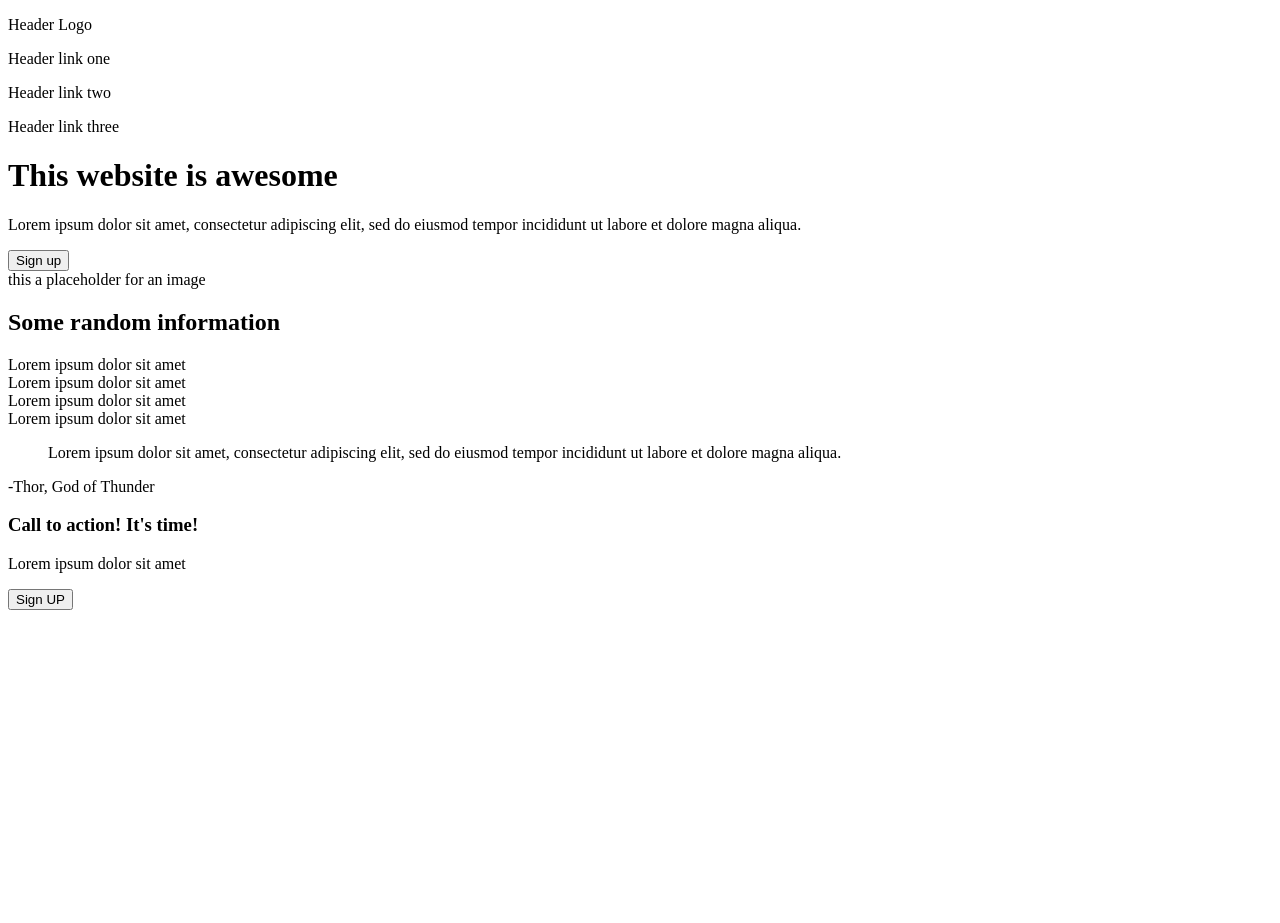
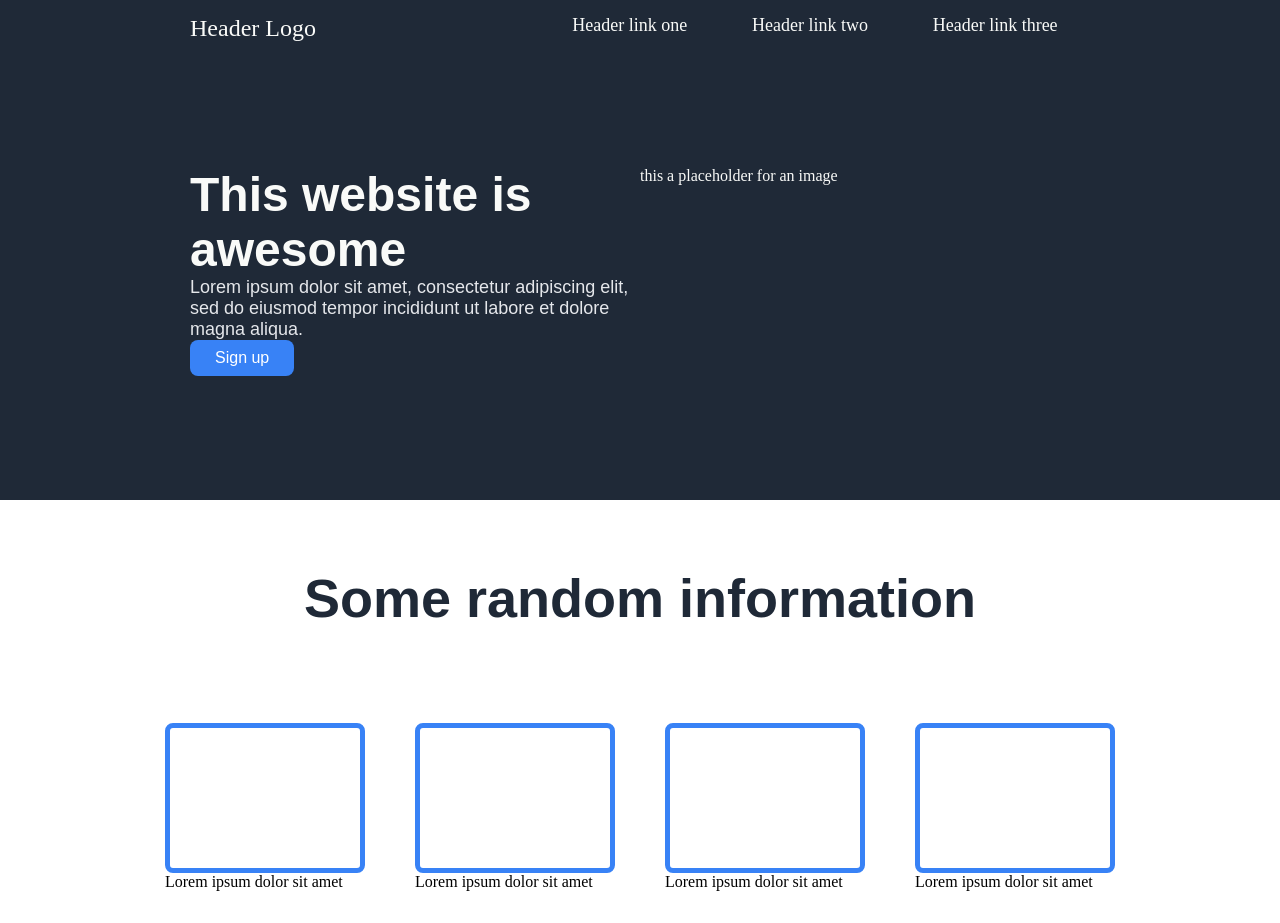
Before and after one commit to ekouegaba/landing-page, a plain HTML site: page index.html in a window 1280 px wide. Shown: the top 923 px of the page. Before the commit the page ends 800 px from the top, so only its background shows below. Drawn offline with Linux system fonts and the light colour scheme.

Commit message:
Home page created

```diff
--- a/index.html
+++ b/index.html
@@ -1,22 +1,29 @@
 <!DOCTYPE html>
 <html lang="en">
+
 <head>
     <meta charset="UTF-8">
+    <meta http-equiv="X-UA-Compatible" content="IE=edge">
     <meta name="viewport" content="width=device-width, initial-scale=1.0">
+    <link rel="stylesheet" href="styles/styles.css">
     <title>Document</title>
 </head>
+
 <body>
     <div class="header-section">
-        <div class="header-logo-text">
-            <p>Header Logo</p>
+        <div class="header-container">
+            <div class="header-top-half">
+                <div class="logo-link">
+                    Header Logo
                 </div>
-        <div class="header-links">
-            <p>Header link one</p>
-            <p>Header link two</p>
-            <p>Header link three</p>
+                <div class="other-links">
+                    <div><a href="">Header link one</a></div>
+                    <div><a href="">Header link two</a></div>
+                    <div><a href="">Header link three</a></div>
                 </div>
-        <div class="header-image-section">
-            <div class="header-content-left">
+            </div>
+            <div class="header-bottom-half">
+                <div class="bottom-half-left-container">
                     <h1>This website is awesome</h1>
                     <p>
                         Lorem ipsum dolor sit amet, consectetur adipiscing elit,
@@ -25,27 +32,44 @@
                     </p>
                     <button class="sign-up-button">Sign up</button>
                 </div>
-            <div class="header-content-right">
+                <div class="image-container">
                     <div>this a placeholder for an image</div>
                 </div>
             </div>
+
         </div>
-    <div class="randomn-info-section">
+
+    </div>
+    <div class="random-info-section">
+        <div class="random-info-header">
             <h2>Some random information</h2>
+        </div>
+        <div class="random-info-boxes-container">
             <div class="first-box">
+                <div class="box-content">
+                </div>
                 <caption>Lorem ipsum dolor sit amet</caption>
             </div>
+
             <div class="second-box">
+                <div class="box-content">
+                </div>
                 <caption>Lorem ipsum dolor sit amet</caption>
             </div>
             <div class="third-box">
+                <div class="box-content">
+                </div>
                 <caption>Lorem ipsum dolor sit amet</caption>
             </div>
             <div class="fourth-box">
+                <div class="box-content">
+                </div>
                 <caption>Lorem ipsum dolor sit amet</caption>
             </div>
         </div>
+    </div>
     <div class="quote-section">
+        <div class="quote-container">
             <blockquote>
                 Lorem ipsum dolor sit amet, consectetur adipiscing elit,
                 sed do eiusmod tempor incididunt ut labore et
@@ -53,12 +77,20 @@
             </blockquote>
             <p>-Thor, God of Thunder</p>
         </div>
-    <div class="footer">
-        <div class="action-footer">
+    </div>
+    <div class="footer-section">
+        <div class="footer-container">
+
+            <div class="footer-box">
+                <div class="footer-text">
                     <h3>Call to action! It's time!</h3>
                     <p>Lorem ipsum dolor sit amet</p>
+                </div>
                 <button class="footer-button">Sign UP</button>
+            </div>
+
         </div>
     </div>
 </body>
+
 </html>
--- /dev/null
+++ b/styles/styles.css
@@ -0,0 +1,196 @@
+* {
+    margin: 0;
+    padding: 0;
+    box-sizing: border-box;
+}
+
+
+div.header-section {
+    background-color: #1f2937;
+    color: #f9faf8;
+
+}
+
+.header-container {
+    margin: 0 auto;
+    width: 900px;
+    height: 500px;
+    padding-bottom: 15px;
+    padding-top: 15px;
+    display: flex;
+
+    flex-wrap: wrap;
+}
+
+.header-top-half {
+    display: flex;
+    flex: 1 1 auto;
+    margin-bottom: 15px;
+}
+
+.header-bottom-half {
+    display: flex;
+}
+
+.logo-link {
+    width: 150px;
+    font-size: 24px;
+    display: flex;
+    flex: 1 1 auto;
+    margin-right: auto;
+}
+
+.other-links {
+    display: flex;
+    flex: 1 1 auto;
+    width: 350px;
+    justify-content: space-around;
+    font-size: 18px;
+
+}
+
+div.header-section {
+    background-color: #1f2937;
+    color: #f9faf8;
+}
+
+.header-section a {
+    color: #f9faf8;
+    text-decoration: none;
+}
+
+.bottom-half-left-container {
+    width: 450px;
+}
+
+div.bottom-half-left-container h1 {
+    font: 48px 'Hero Main Text', sans-serif;
+    font-weight: 800;
+}
+
+div.bottom-half-left-container p {
+    font: 18px 'Hero Main Text', sans-serif;
+    color: #e5e7eb;
+}
+
+.image-container {
+    width: 450px;
+}
+
+.sign-up-button {
+    background-color: #3882f6;
+    color: #f9faf8;
+    border: none;
+    color: white;
+    padding: 9px 25px;
+    text-align: center;
+    text-decoration: none;
+    display: inline-block;
+    font-size: 16px;
+    border-radius: 8px;
+}
+
+.sign-up-button:hover {
+    background-color: #0b64f0;
+    color: white;
+}
+
+.random-info-section {
+    display: flex;
+    flex-direction: column;
+    align-items: center;
+    height: 400px;
+    margin-top: 20px;
+    margin-bottom: 100px;
+}
+
+.random-info-section div {
+    display: flex;
+    margin: auto;
+}
+
+.random-info-boxes-container {
+    display: flex;
+    gap: 50px;
+    justify-content: center;
+
+}
+
+.random-info-boxes-container div {
+    height: 150px;
+    width: 200px;
+    flex-wrap: wrap;
+
+}
+
+.random-info-header {
+    font: 36px 'Hero Main Text', sans-serif;
+    color: #1f2937;
+}
+
+.box-content {
+    border: 5px solid #3882f6;
+    border-radius: 8px;
+}
+
+.quote-section {
+    display: flex;
+    background-color: #e5e7eb;
+    height: 400px;
+    flex-direction: column;
+    align-items: center;
+
+}
+
+.quote-container {
+    display: flex;
+    flex-direction: column;
+    margin: auto;
+    width: 650px;
+    gap: 50px;
+    font: 36px 'Hero Main Text', sans-serif;
+    color: #1f2937;
+}
+
+.quote-container p {
+    display: flex;
+    justify-content: end;
+}
+
+.footer-section {
+    height: 400px;
+    display: flex;
+    justify-content: center;
+}
+
+.footer-container {
+    display: flex;
+    flex-direction: column;
+    justify-content: center;
+    flex-wrap: wrap;
+}
+
+.footer-box {
+    padding: 50px 25px;
+    border-radius: 8px;
+    background-color: #3882f6;
+    height: 150px;
+    width: 950px;
+    text-align: center;
+    display: flex;
+    justify-content: center;
+    gap: 200px;
+    color: #f9faf8;
+}
+
+.footer-button {
+    background-color: #3882f6;
+    border: 2px solid #f9faf8;
+    border-color: white;
+    padding: 5px 35px;
+    text-align: center;
+    text-decoration: none;
+    font-size: 16px;
+    border-radius: 8px;
+    color: #f9faf8;
+}
```
Lines whose indentation alone changed are shown as unchanged.
